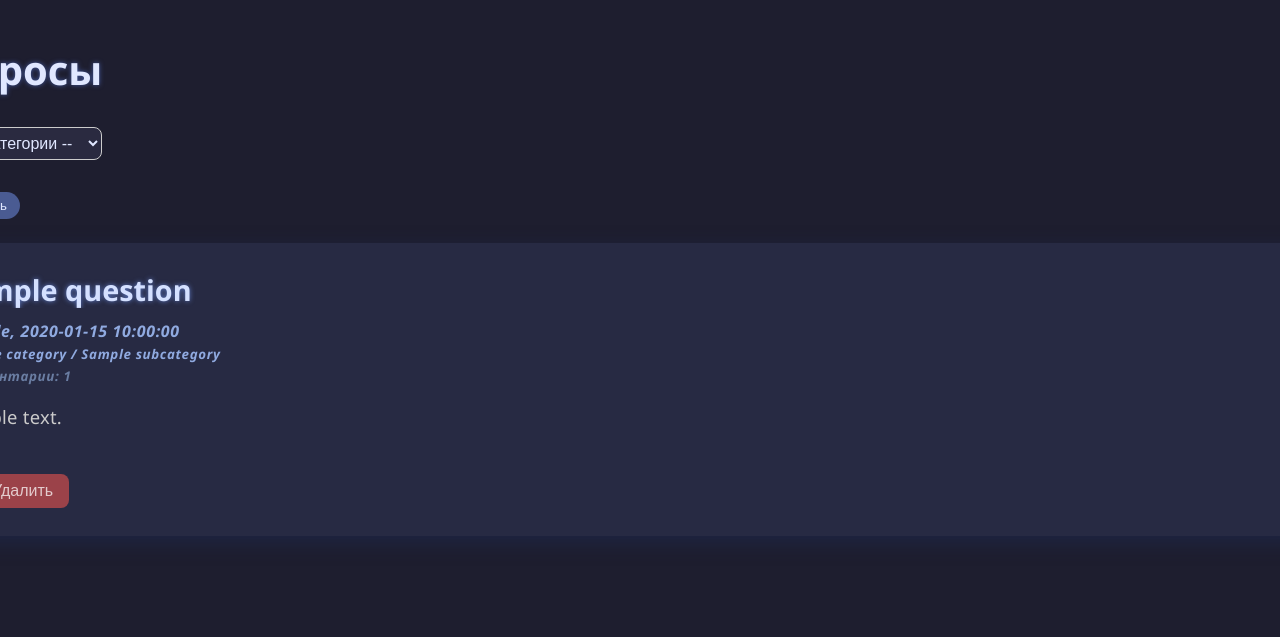
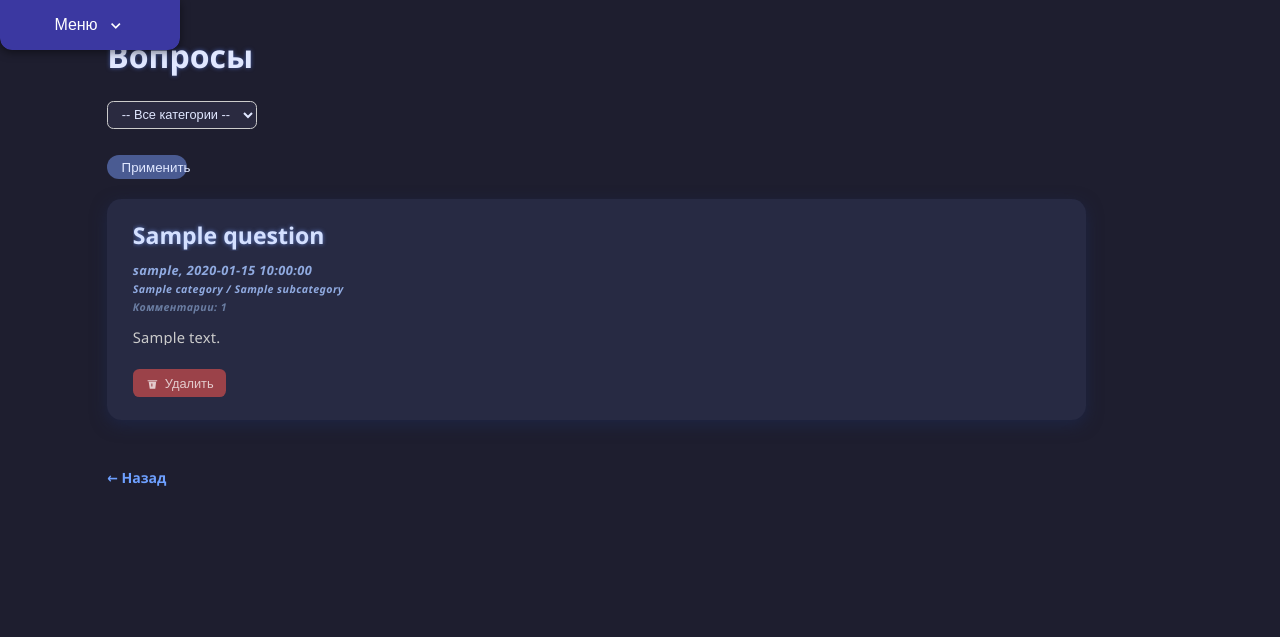
Before and after one commit to Denis24-sdk/blog-platform, a PHP site: page /questions.php in a window 1280 px wide; the page is wider, and only the part inside the window is pictured. Shown: the top 637 px of that part. Run offline with PHP 8.4, Linux system fonts and the light colour scheme; the visitor is signed in with stand-in values (Sample User, id 1); tables that the repository leaves empty or names only in its code hold one stand-in row (values such as "Sample post").

Commit message:
Добавил навигационное меню

```diff
--- a/public/ask.php
+++ b/public/ask.php
@@ -39,7 +39,6 @@ if ($_SERVER['REQUEST_METHOD'] === 'POST') {
   <link rel="stylesheet" href="styles/ask.css">
 
   <style>
-
     /* стили для фильтров */
     .filters {
       margin-bottom: 24px;
@@ -114,6 +113,8 @@ if ($_SERVER['REQUEST_METHOD'] === 'POST') {
 </head>
 
 <body>
+  <?php include 'menu.php'; ?>
+
   <div class="container">
     <h2>Задать вопрос</h2>
     <?php if ($message): ?>
@@ -150,6 +151,7 @@ if ($_SERVER['REQUEST_METHOD'] === 'POST') {
     </form>
     <p><a href="index.php" class="btn-secondary">Назад</a></p>
   </div>
+
 </body>
 
 </html>
--- /dev/null
+++ b/public/menu.php
@@ -0,0 +1,165 @@
+<!DOCTYPE html>
+<html lang="ru">
+<head>
+<meta charset="UTF-8" />
+<meta name="viewport" content="width=device-width, initial-scale=1" />
+<title>Меню сверху с кнопкой внизу и плавным скольжением</title>
+<link href='https://unpkg.com/boxicons@2.1.4/css/boxicons.min.css' rel='stylesheet'>
+<style>
+
+
+  /* Основной контейнер меню */
+  .top-menu {
+    position: fixed;
+    top: 0;
+    left: 0;
+    width: 180px;
+    background: #1d1b31;
+    box-shadow: 0 2px 10px rgba(0,0,0,0.5);
+    border-radius: 0 0 12px 12px;
+    overflow: hidden;
+    /* Начальная высота = высота кнопки (50px) */
+    height: 50px;
+    transition: height 0.5s ease;
+    display: flex;
+    flex-direction: column;
+    z-index: 1000;
+  }
+
+  /* Когда меню открыто, высота подстраивается под список + кнопку */
+  .top-menu.open {
+    /* 7 пунктов * (50px + 8px margin) + 24px padding сверху + 50px кнопка */
+    height: calc(7 * 58px + 24px + 50px);
+  }
+
+  /* Список ссылок */
+  .nav-links {
+    list-style: none;
+    margin: 12px 0 0 0;
+    padding: 0 12px;
+    flex-grow: 1;
+    display: flex;
+    flex-direction: column;
+    overflow: hidden;
+  }
+
+  /* Скрываем список при закрытом меню */
+  .top-menu:not(.open) .nav-links {
+    /* скрываем, чтобы не занимал место */
+    opacity: 0;
+    height: 0;
+    margin: 0;
+    pointer-events: none;
+    transition: opacity 0.3s ease;
+  }
+  .top-menu.open .nav-links {
+    opacity: 1;
+    height: auto;
+    pointer-events: auto;
+    margin-top: 12px;
+    transition: opacity 0.3s ease;
+  }
+
+  .nav-links li {
+    height: 50px;
+    margin-bottom: 8px;
+  }
+
+  .nav-links li a {
+    display: flex;
+    align-items: center;
+    height: 100%;
+    text-decoration: none;
+    color: #fff;
+    border-radius: 12px;
+    padding: 0 12px;
+    transition: background 0.4s ease,color 0.4s ease;
+  }
+  .nav-links li a:hover {
+    background: #fff;
+    color: #1d1b31;
+  }
+  .nav-links li a i {
+    min-width: 24px;
+    font-size: 20px;
+    margin-right: 12px;
+  }
+  .link_name {
+    white-space: nowrap;
+  }
+
+  /* Кнопка переключения */
+  .toggle-btn {
+    height: 50px;
+    width: 100%;
+    background: #2a2760;
+    border: none;
+    color: #fff;
+    cursor: pointer;
+    font-size: 16px;
+    display: flex;
+    align-items: center;
+    justify-content: center;
+    border-radius: 0 0 12px 12px;
+    transition: background 0.3s ease;
+    flex-shrink: 0; /* не сжимать */
+  }
+  .toggle-btn:hover {
+    background: #3b38a1;
+  }
+  .toggle-btn i {
+    font-size: 20px;
+    margin-left: 8px;
+    transition: transform 0.3s ease;
+  }
+  .toggle-btn.open i {
+    transform: rotate(180deg);
+  }
+</style>
+</head>
+<body>
+
+<div class="top-menu" id="topMenu" aria-expanded="false">
+  <ul class="nav-links" id="navLinks">
+    <li><a href="index.php"><i class='bx bx-grid-alt'></i><span class="link_name">Аккаунт</span></a></li>
+    <li><a href="questions.php"><i class='bx bx-briefcase'></i><span class="link_name">Сообщества</span></a></li>
+    <li><a href="ask.php"><i class='bx bx-task'></i><span class="link_name">Задать вопрос</span></a></li>
+    <li><a href=""><i class='bx bx-group'></i><span class="link_name">Турниры</span></a></li>
+  </ul>
+  <button class="toggle-btn" id="toggleBtn" aria-label="Toggle menu">
+    Меню <i class='bx bx-chevron-up'></i>
+  </button>
+</div>
+
+<script>
+  const topMenu = document.getElementById('topMenu');
+  const toggleBtn = document.getElementById('toggleBtn');
+
+  function setMenuState(isOpen) {
+    if (isOpen) {
+      topMenu.classList.add('open');
+      topMenu.setAttribute('aria-expanded', 'true');
+      toggleBtn.classList.add('open');
+      toggleBtn.querySelector('i').className = 'bx bx-chevron-up';
+    } else {
+      topMenu.classList.remove('open');
+      topMenu.setAttribute('aria-expanded', 'false');
+      toggleBtn.classList.remove('open');
+      toggleBtn.querySelector('i').className = 'bx bx-chevron-down';
+    }
+    localStorage.setItem('menuOpen', isOpen);
+  }
+
+  window.addEventListener('DOMContentLoaded', () => {
+    const savedState = localStorage.getItem('menuOpen') === 'true';
+    setMenuState(savedState);
+  });
+
+  toggleBtn.addEventListener('click', () => {
+    const isOpen = topMenu.classList.contains('open');
+    setMenuState(!isOpen);
+  });
+</script>
+
+</body>
+</html>
--- a/public/questions.php
+++ b/public/questions.php
@@ -9,15 +9,12 @@ if (!is_logged_in()) {
 $selectedCategory = isset($_GET['category']) ? (int) $_GET['category'] : null;
 $selectedSubcategory = isset($_GET['subcategory']) ? (int) $_GET['subcategory'] : null;
 
-// Получаем все категории
 $categoriesStmt = $pdo->query("SELECT id, name FROM categories ORDER BY name");
 $categories = $categoriesStmt->fetchAll(PDO::FETCH_ASSOC);
 
-// Получаем подкатегории для всех категорий
 $subcategoriesStmt = $pdo->query("SELECT id, category_id, name FROM subcategories ORDER BY name");
 $allSubcategories = $subcategoriesStmt->fetchAll(PDO::FETCH_ASSOC);
 
-// Формируем WHERE для фильтрации вопросов
 $where = [];
 $params = [];
 
@@ -32,7 +29,6 @@ if ($selectedSubcategory) {
 
 $whereSql = $where ? 'WHERE ' . implode(' AND ', $where) : '';
 
-// Получаем вопросы с фильтрацией
 $sql = "
   SELECT q.id, q.title, q.body, q.created_at, q.user_id, u.username,
          c.name AS category_name, s.name AS subcategory_name,
@@ -44,7 +40,6 @@ $sql = "
   $whereSql
   ORDER BY q.created_at DESC
 ";
-
 
 $stmt = $pdo->prepare($sql);
 $stmt->execute($params);
@@ -59,36 +54,36 @@ $questions = $stmt->fetchAll(PDO::FETCH_ASSOC);
   <meta name="viewport" content="width=device-width, initial-scale=1" />
   <title>Рекомендации - Форум</title>
   <link rel="stylesheet" href="styles/questions.css" />
+
   <style>
-    /* стили для фильтров */
     .filters {
-      margin-bottom: 24px;
+      margin-bottom: 19.2px;
       display: flex;
       flex-direction: column;
-      gap: 16px;
+      gap: 12.8px;
     }
 
     .filters-row {
       display: flex;
-      gap: 16px;
+      gap: 12.8px;
       align-items: center;
     }
 
     .filters select {
-      padding: 6px 12px;
-      border-radius: 8px;
+      padding: 4.8px 9.6px;
+      border-radius: 6.4px;
       border: 1px solid #ccc;
       background: #2a2a40;
       color: #e0e7ff;
-      font-size: 1rem;
-      min-width: 180px;
+      font-size: 0.8rem;
+      min-width: 144px;
     }
 
     .btn-compleat-filters {
-      padding: 6px 18px;
-      border-radius: 18px;
+      padding: 4.8px 14.4px;
+      border-radius: 14.4px;
       cursor: pointer;
-      max-width: 100px;
+      max-width: 80px;
       background: rgba(93, 117, 189, 0.7);
       color: #e0e7ff;
       border: none;
@@ -99,22 +94,20 @@ $questions = $stmt->fetchAll(PDO::FETCH_ASSOC);
     .btn-compleat-filters:hover,
     .btn-compleat-filters:focus {
       background: rgba(94, 120, 179, 0.9);
-      box-shadow: 0 8px 24px rgba(29, 44, 88, 0.8);
+      box-shadow: 0 6.4px 19.2px rgba(29, 44, 88, 0.8);
       outline: none;
     }
-
-
 
     .btn-delete {
       display: flex;
       align-items: center;
-      gap: 8px;
+      gap: 6.4px;
       background: #c94c4cb7;
       border: none;
       color: #ffffffb9;
-      padding: 8px 16px;
-      border-radius: 8px;
-      font-size: 1rem;
+      padding: 6.4px 12.8px;
+      border-radius: 6.4px;
+      font-size: 0.8rem;
       cursor: pointer;
       transition: background-color 0.3s ease;
       user-select: none;
@@ -123,15 +116,17 @@ $questions = $stmt->fetchAll(PDO::FETCH_ASSOC);
     .btn-delete:hover,
     .btn-delete:focus {
       background: #e06a6a;
-      transform: translateY(-2px);
+      transform: translateY(-1.6px);
       outline: none;
     }
   </style>
 </head>
 
 <body>
+  <?php include 'menu.php'; ?>
+
   <div class="container-recommend">
-    <h2 style="margin-top: -0.5rem;">Вопросы</h2>
+    <h2 style="margin-top: -0.4rem;">Вопросы</h2>
 
     <form method="GET" class="filters" id="filtersForm">
       <div class="filters-row">
@@ -148,7 +143,6 @@ $questions = $stmt->fetchAll(PDO::FETCH_ASSOC);
       <div class="filters-row">
         <select name="subcategory" id="subcategory" autocomplete="off" style="display:none;">
           <option value="">-- Все подкатегории --</option>
-          <!-- Опции будут добавлены скриптом -->
         </select>
       </div>
 
@@ -180,7 +174,6 @@ $questions = $stmt->fetchAll(PDO::FETCH_ASSOC);
                   tabindex="-1">
                   <input type="hidden" name="question_id" value="<?= $q['id'] ?>">
                   <button type="submit" class="btn-delete" aria-label="Удалить вопрос">
-                    <!-- Иконка корзины -->
                     <svg viewBox="0 0 24 24" aria-hidden="true" focusable="false">
                       <path d="M3 6h18v2H3V6zm2 3h14l-1.5 12.5a1 1 0 01-1 .5H8a1 1 0 01-1-.5L5 9zm5 3v6h2v-6h-2z" />
                     </svg>
@@ -198,7 +191,6 @@ $questions = $stmt->fetchAll(PDO::FETCH_ASSOC);
   </div>
 
   <script>
-    // Подкатегории из PHP в JS
     const allSubcategories = <?= json_encode($allSubcategories, JSON_UNESCAPED_UNICODE) ?>;
     const selectedCategory = <?= json_encode($selectedCategory) ?>;
     const selectedSubcategory = <?= json_encode($selectedSubcategory) ?>;
@@ -209,27 +201,24 @@ $questions = $stmt->fetchAll(PDO::FETCH_ASSOC);
 
     function updateSubcategories() {
       const catId = categorySelect.value;
-      // Очистить подкатегории
       subcategorySelect.innerHTML = '<option value="">-- Все подкатегории --</option>';
 
       if (!catId) {
         subcategorySelect.style.display = 'none';
-        subcategoryLabel.style.display = 'none';
+        if(subcategoryLabel) subcategoryLabel.style.display = 'none';
         subcategorySelect.value = '';
         return;
       }
 
-      // Фильтруем подкатегории для выбранной категории
       const filteredSubs = allSubcategories.filter(s => s.category_id == catId);
 
       if (filteredSubs.length === 0) {
         subcategorySelect.style.display = 'none';
-        subcategoryLabel.style.display = 'none';
+        if(subcategoryLabel) subcategoryLabel.style.display = 'none';
         subcategorySelect.value = '';
         return;
       }
 
-      // Добавляем опции
       filteredSubs.forEach(sub => {
         const option = document.createElement('option');
         option.value = sub.id;
@@ -241,16 +230,14 @@ $questions = $stmt->fetchAll(PDO::FETCH_ASSOC);
       });
 
       subcategorySelect.style.display = 'inline-block';
-      subcategoryLabel.style.display = 'inline-block';
+      if(subcategoryLabel) subcategoryLabel.style.display = 'inline-block';
     }
 
     categorySelect.addEventListener('change', () => {
-      // При смене категории сбрасываем подкатегорию
       subcategorySelect.value = '';
       updateSubcategories();
     });
 
-    // Инициализация при загрузке страницы
     updateSubcategories();
   </script>
 </body>
--- a/public/styles/ask.css
+++ b/public/styles/ask.css
@@ -22,6 +22,9 @@ body {
     width: 100%;
     max-width: 600px;
     user-select: none;
+
+    transform: scale(0.8);
+    transform-origin: center;
 }
 
 h2 {
--- a/public/styles/questions.css
+++ b/public/styles/questions.css
@@ -1,37 +1,33 @@
-/* Подключение системных UI-шрифтов, включая Segoe UI */
 body {
-    max-width: 900px;
-    margin: 30px auto;
+    max-width: 720px;
+    margin: 24px auto;
     font-family: 'Segoe UI', Tahoma, Geneva, Verdana, sans-serif, system-ui, -apple-system, BlinkMacSystemFont,
         'Helvetica Neue', Arial, sans-serif;
     color: #e0e7ff;
     background: #1e1e2f;
-    padding: 20px;
+    padding: 16px;
     -webkit-font-smoothing: antialiased;
     -moz-osx-font-smoothing: grayscale;
 }
 
 h2 {
-    font-size: 2.5rem;
-    margin-bottom: 10px;
-    text-shadow: 0 0 5px rgba(101, 140, 255, 0.543);
+    font-size: 2rem;
+    margin-bottom: 8px;
+    text-shadow: 0 0 4px rgba(101, 140, 255, 0.543);
 }
 
-/* Контейнер */
 .container-recommend {
-    width: 170%;
-    margin-left: -30%;
+    width: 136%;
+    margin-left: -24%;
 }
 
-/* Сетка вопросов */
 .questions-wrapper {
     display: grid;
-    grid-template-columns: repeat(auto-fit, minmax(280px, 1fr));
-    gap: 24px;
-    margin-top: 24px;
+    grid-template-columns: repeat(auto-fit, minmax(224px, 1fr));
+    gap: 19.2px;
+    margin-top: 19.2px;
 }
 
-/* Карточка вопроса */
 .question-link {
     text-decoration: none;
     color: inherit;
@@ -41,33 +37,32 @@ h2 {
 
 .question {
     background: rgba(93, 117, 189, 0.14);
-    border-radius: 18px;
-    padding: 28px 32px;
-    box-shadow: 0 6px 20px rgba(29, 44, 88, 0.5);
+    border-radius: 14.4px;
+    padding: 22.4px 25.6px;
+    box-shadow: 0 4.8px 16px rgba(29, 44, 88, 0.5);
     transition: background-color 0.3s ease, box-shadow 0.3s ease;
     display: flex;
     flex-direction: column;
-    height: 100%;
     cursor: pointer;
     user-select: none;
-    max-height: 550px;
-    height: 85%;
+    max-height: 440px;
+
 }
 
 .question:hover,
 .question:focus-within {
     background: rgba(94, 120, 179, 0.56);
-    box-shadow: 0 8px 24px rgba(29, 44, 88, 0.8);
+    box-shadow: 0 6.4px 19.2px rgba(29, 44, 88, 0.8);
     outline: none;
 }
 
 .question h3 {
-    margin: 0 0 12px 0;
+    margin: 0 0 9.6px 0;
     font-weight: 700;
-    font-size: 1.8rem;
+    font-size: 1.44rem;
     line-height: 1.3;
     color: rgb(212, 224, 255);
-    text-shadow: 0 0 5px rgba(119, 158, 255, 0.7);
+    text-shadow: 0 0 4px rgba(119, 158, 255, 0.7);
 
     max-width: 100%;
     word-wrap: break-word;
@@ -83,56 +78,47 @@ h2 {
 }
 
 .question .author {
-    font-size: 1rem;
+    font-size: 0.8rem;
     font-weight: 600;
     color: rgb(144, 170, 224);
-    margin-bottom: 18px;
-    letter-spacing: 0.04em;
+    margin-bottom: 14.4px;
+    letter-spacing: 0.032em;
     font-style: italic;
 }
 
 .question p {
     margin: 0;
-    font-size: 1.15rem;
-    line-height: 1.4;
+    font-size: 0.92rem;
+    line-height: 1.12;
     color: rgb(203, 203, 203);
     white-space: pre-wrap;
-    letter-spacing: 0.015em;
+    letter-spacing: 0.012em;
     flex-grow: 1;
     overflow: hidden;
     text-overflow: ellipsis;
     display: -webkit-box;
     -webkit-line-clamp: 7;
     -webkit-box-orient: vertical;
-
-    display: -webkit-box;
-    -webkit-line-clamp: 7;
-    -webkit-box-orient: vertical;
-    overflow: hidden;
-    text-overflow: ellipsis;
-    white-space: normal;
 }
 
-/* Кнопка удаления */
 form {
-    margin-top: 30px;
+    margin-top: 24px;
     align-self: flex-start;
 }
 
 .btn-delete svg {
-    width: 16px;
-    height: 16px;
+    width: 12.8px;
+    height: 12.8px;
     fill: currentColor;
 }
 
-/* Ссылка назад */
 a.btn-secondary {
     display: inline-block;
-    margin-top: 40px;
+    margin-top: 32px;
     color: #6ea0ff;
     text-decoration: none;
     font-weight: 600;
-    font-size: 1.1rem;
+    font-size: 0.88rem;
     user-select: none;
 }
 
```
Also changed, not shown: other parts of public/styles/questions.css (+31 -12 lines), public/index.php (+5 -9 lines), public/question.php (+6 -1 lines), public/styles/index.css (+12 -0 lines), public/styles/question.css (+8 -1 lines).
